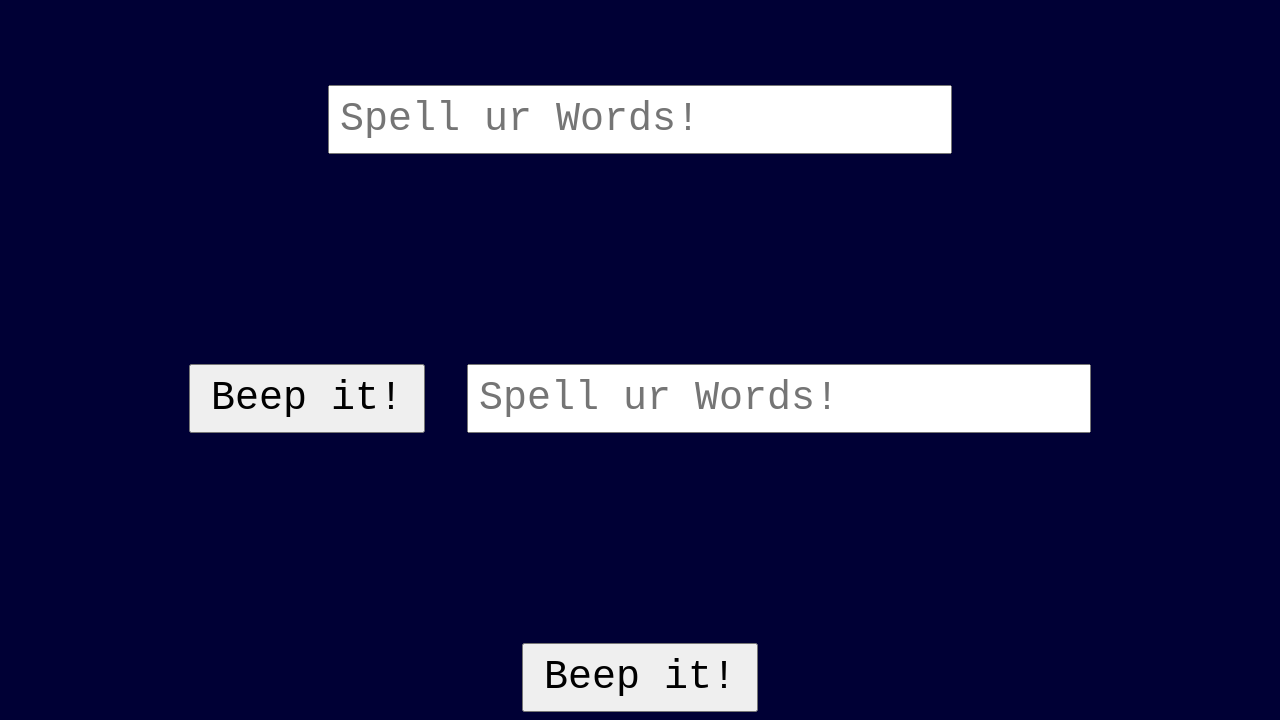
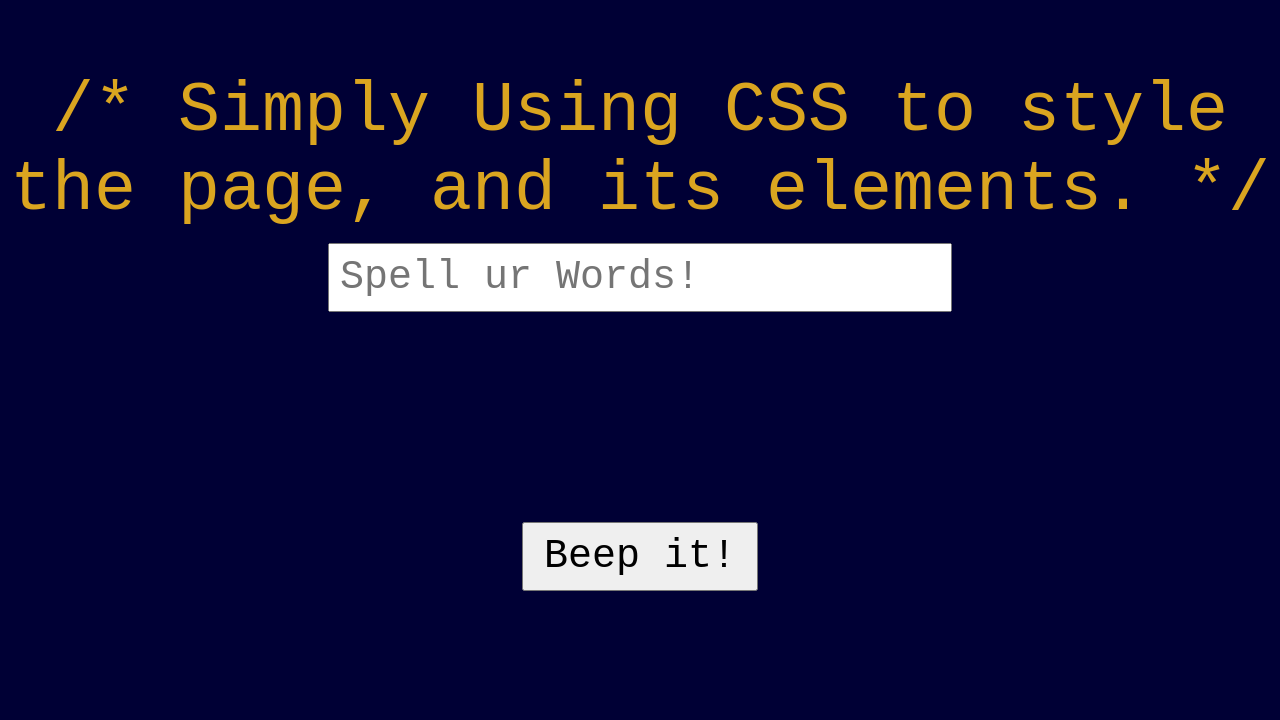
Before and after one commit to Omar-404-BlackOps/Tiny-Morse, a website: page src/index.html in a window 1280 px wide. Shown: the part 275-995 px from the top of the page. After the commit the page ends 874 px from the top, so only its background shows below. Drawn offline with Linux system fonts and the light colour scheme.

Commit message:
Commenting and Fixing

```diff
--- a/src/index.html
+++ b/src/index.html
@@ -3,12 +3,14 @@
 <head>
   <meta charset="UTF-8">
   <meta name="viewport" content="width=device-width, initial-scale=1.0">
+  <!--The title and name of the page is set to Morse It! (Tab name simply)-->
   <title>Morse It!</title>
 </head>
 
 
 <body>
   <h1>It Works!</h1>
+  /* Simply Using CSS to style the page, and its elements. */
   <style>
     body { background: #000035;
     color: GoldenRod;
@@ -39,32 +41,29 @@
 
   <input id="input" placeholder="Spell ur Words!"/>
   <p id ="output"></p>
-
   <button id="beep">Beep it!</button>
 
-
-  <input id="input" placeholder="Spell ur Words!"/>
-  <p id ="output"></p>
-
-  <button id="beep">Beep it!</button>
-
-
+  <!-- This is the JavaScript section where the logic is written/implemented -->
   <script>
+    // Morse code mapping for letters and numbers, like a dictionary
     const morseCode = {
       "A":".-", "B": "-...", "C":"-.-.",
       "D": "-..", "E": ".", "F": "..-.",
       "G": "--.", "H": "....", "I": "..",
       "J": ".---", "k": "-.-", "L": ".-..",
       "M": "--", "N": "-.", "O": "---",
-      "P": ".--.", "Q": "--.-", "R":".-.","S": "...";
+      "P": ".--.", "Q": "--.-", "R":".-.","S": "...",
       "T":"-", "U": "..-", "V": "...-", "W": ".--",
       "X": "-..-", "Y": "-.--", "Z": "--..",
       "0": "-----", "1": ".----", "2": "..---", "3": "...--",
       "4": "....-", "5": ".....", "6": "-....", "7": "--...",
       "8": "---..", "9": "----."
     };
-    const title = document.querySelector("h1");
-    title.onclick = () => (title.textContent = "you clicked it");
+   // calling the elements from HTML into Javascript using IDs, WoW .. right?
+  const input = document.getElementById("input");
+  const output = document.getElementById("output");
+  const beepButton = document.getElementById("beep");
+
   </script>
 </body>
 
```
